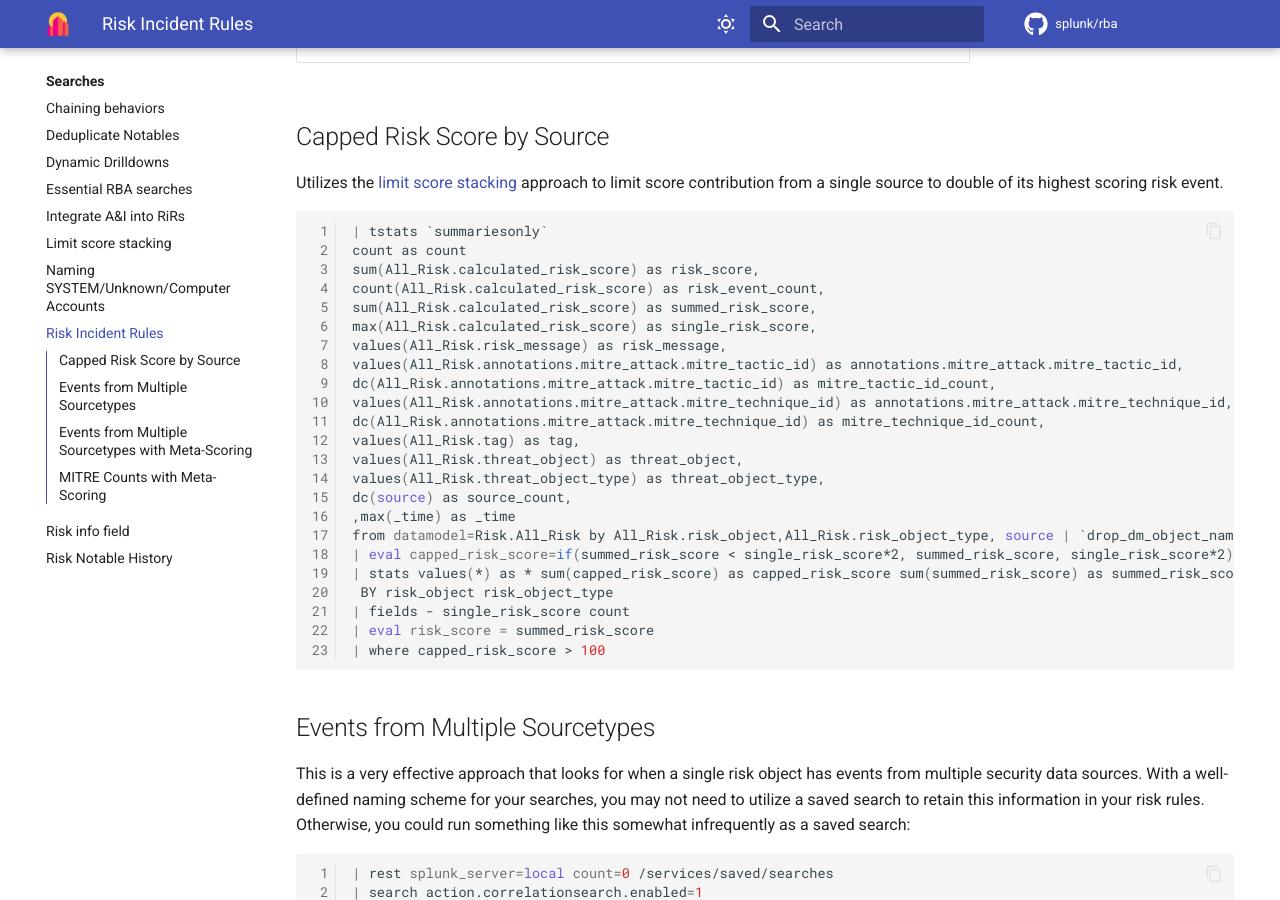
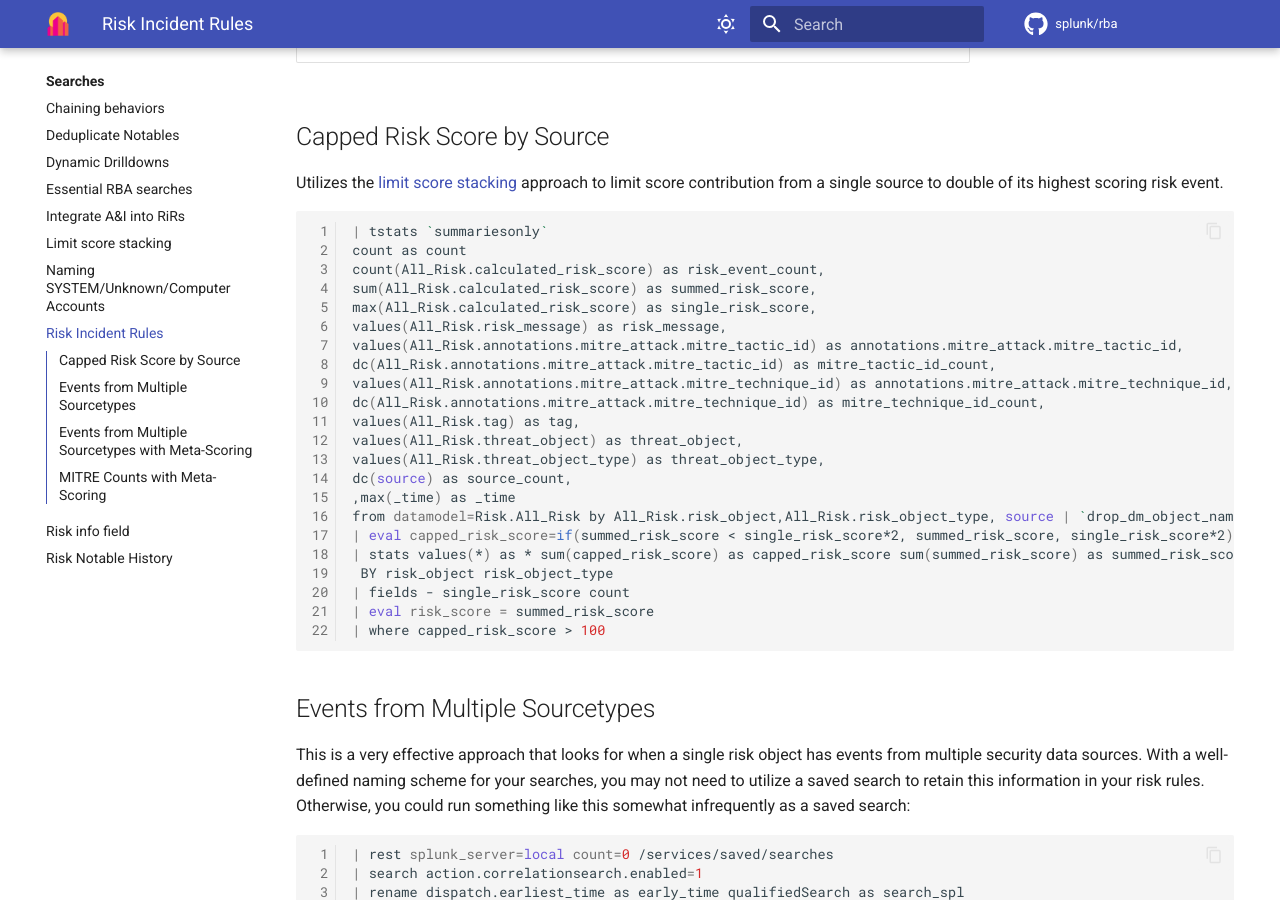
Before and after one commit to splunk/rba, an MkDocs documentation site: the page built from docs/searches/risk_incident_rule_ideas.md, in a window 1280 px wide and 900 px high, scrolled down 460 px. Built offline with MkDocs 1.6.1 and Material for MkDocs 9.7.7, drawn with Linux system fonts in a browser that asks for light colours; comment, search, counter and statistics services are not loaded.

Commit message:
Update risk_incident_rule_ideas.md
removed erroneous tstats value

````diff
--- a/docs/searches/risk_incident_rule_ideas.md
+++ b/docs/searches/risk_incident_rule_ideas.md
@@ -16,7 +16,6 @@
 ```shell linenums="1"
 | tstats `summariesonly`
 count as count
-sum(All_Risk.calculated_risk_score) as risk_score,
 count(All_Risk.calculated_risk_score) as risk_event_count,
 sum(All_Risk.calculated_risk_score) as summed_risk_score,
 max(All_Risk.calculated_risk_score) as single_risk_score,
````
